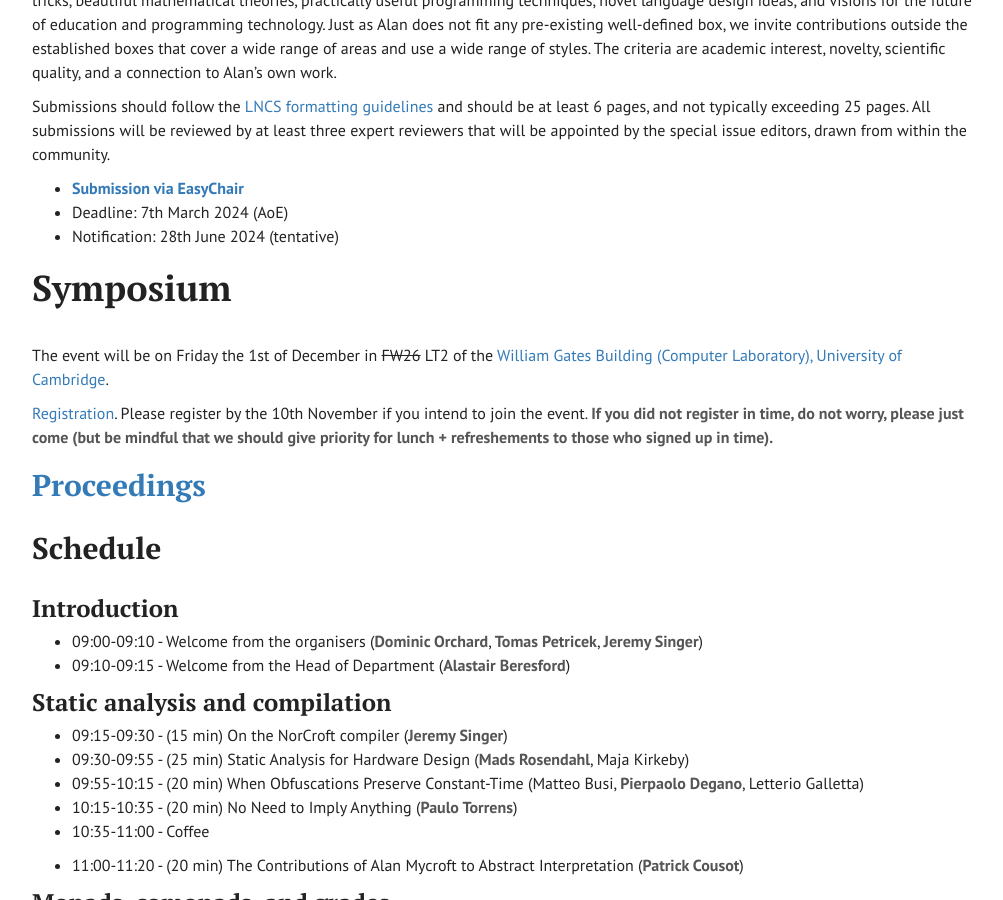
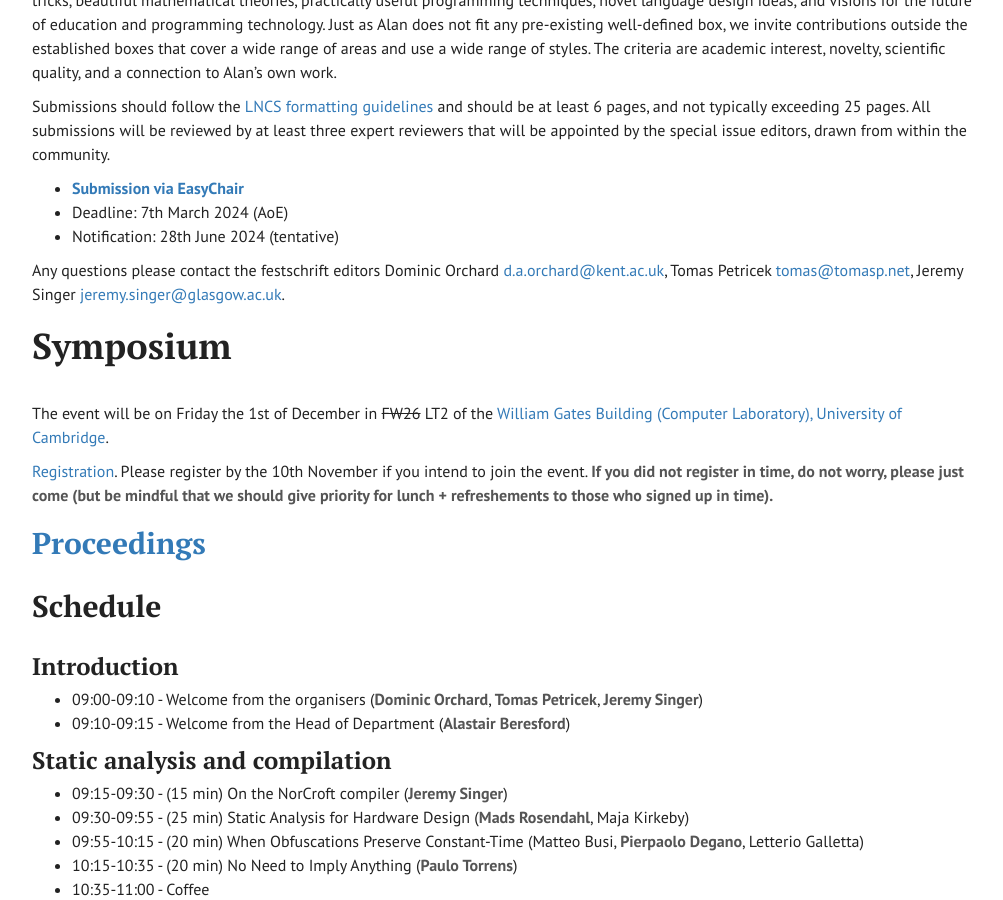
Before and after one commit to dorchard/dorchard.github.io, a Jekyll site: the page built from mycroftfest.md, in a window 1280 px wide and 900 px high, scrolled down 823 px. Shown: the whole window, without its empty margins (233-1236 px from the left). Built offline with Jekyll 4.4.1, drawn with Linux system fonts in a browser that asks for light colours.

Commit message:
Update mycroftfest.md

```diff
--- a/mycroftfest.md
+++ b/mycroftfest.md
@@ -28,6 +28,8 @@ Submissions should follow the [LNCS formatting guidelines](https://www.springer.
 * __[Submission via EasyChair](https://easychair.org/conferences/?conf=mycroftfest23)__
 * Deadline: 7th March 2024 (AoE)
 * Notification: 28th June 2024 (tentative)
+
+Any questions please contact the festschrift editors Dominic Orchard <d.a.orchard@kent.ac.uk>, Tomas Petricek <tomas@tomasp.net>, Jeremy Singer <jeremy.singer@glasgow.ac.uk>.
 
 # Symposium
 
```
